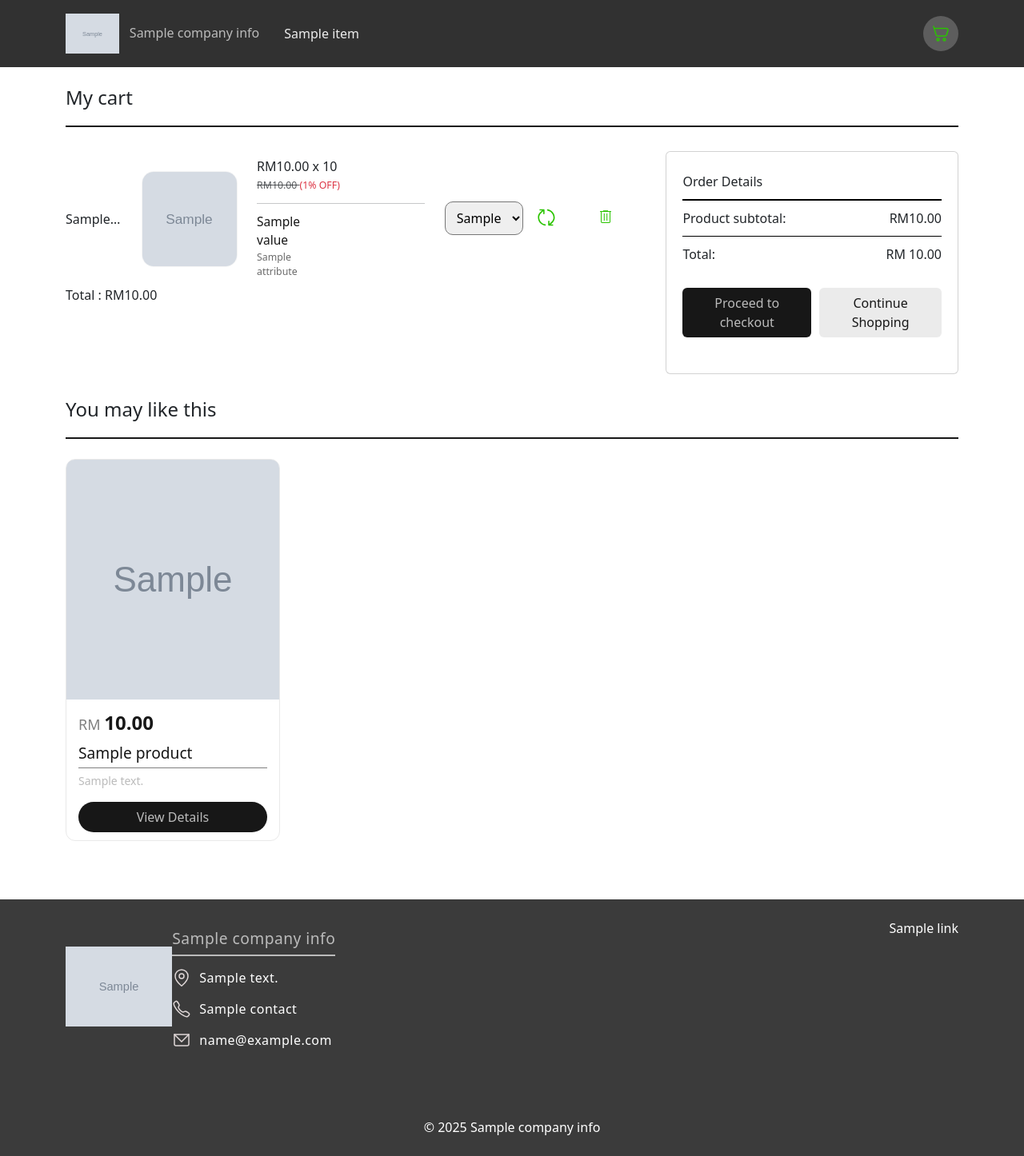
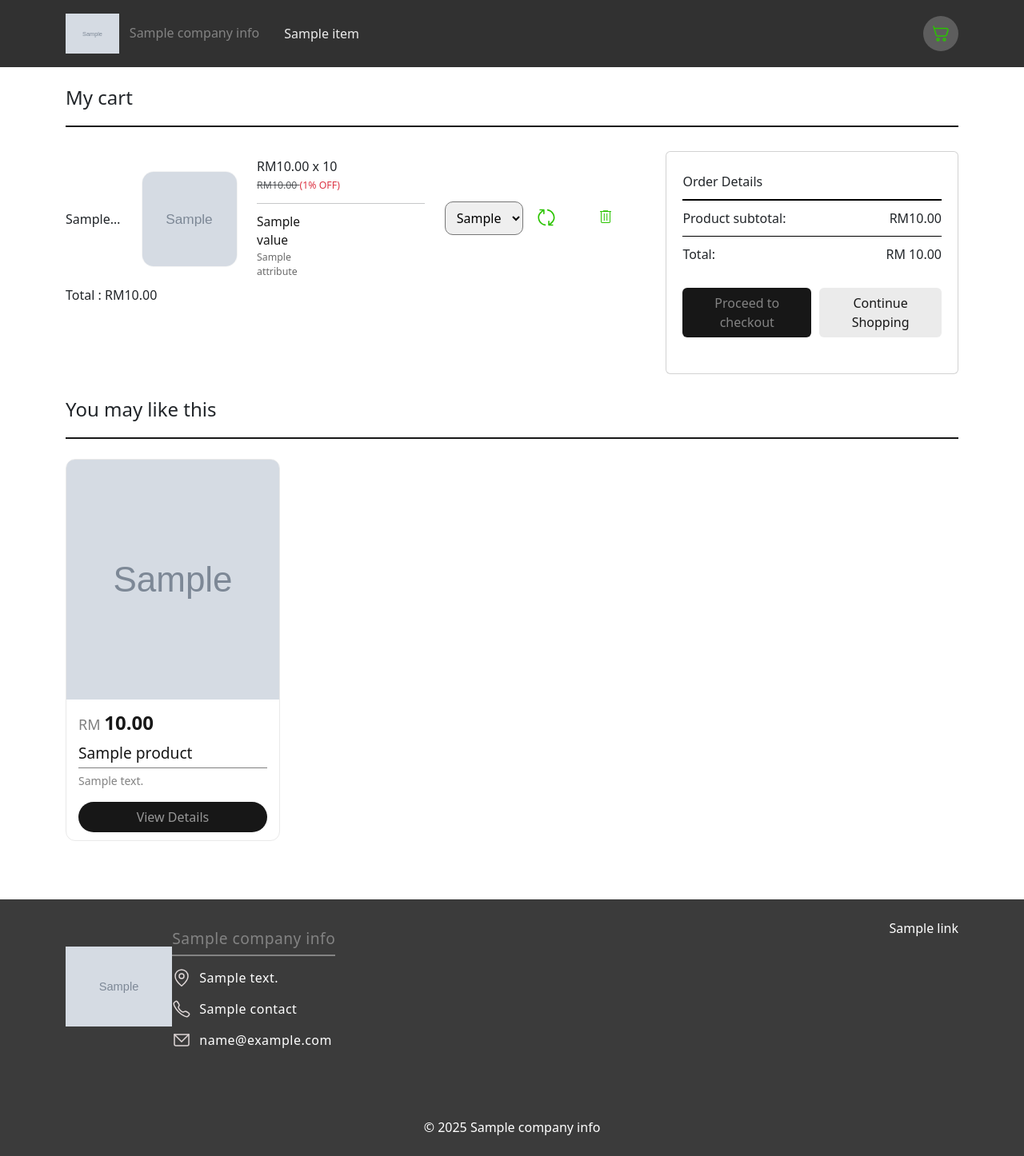
Before and after one commit to chuahbee/ModelVerse, a Django app: template shop/templates/shop/page/cart.html in a window 1280 px wide. Shown: the whole page at 80% size. Run offline with Django 4.2, Linux system fonts and the light colour scheme; the template is opened without the code that fills it: most values are stand-ins (such as "Sample title", 1, 10 or a date in 2020); some libraries are stand-ins or nearby versions.

Commit message:
first commit chuah

```diff
--- a/myshopmall/urls.py
+++ b/myshopmall/urls.py
@@ -26,7 +26,7 @@ urlpatterns = [
     path('grappelli/', include('grappelli.urls')),
     path('admin/filebrowser/', site.urls),
     path('admin/', admin.site.urls),
-    path('shop/', include('shop.urls'))
+    # path('shop/', include('shop.urls'))
 ]
 
 if settings.DEBUG:
--- a/shop/admin.py
+++ b/shop/admin.py
@@ -71,7 +71,8 @@ class AttributeValueFilter(admin.SimpleListFilter):
             return queryset.filter(product_attributes__value_id=self.value())
         return queryset
 
-AttributeValue
+    # AttributeValue
+
 class ProductAttributeInlineForm(forms.ModelForm):
     class Meta:
         model = ProductAttribute
--- a/shop/templates/admin/edit_inline/tabular_custom.html
+++ b/shop/templates/admin/edit_inline/tabular_custom.html
@@ -19,7 +19,7 @@
               {% for line in fieldset %}
                 {% for field in line %}
                   <td>
-                    {{ field.field }}  <!-- ✅ 正确渲染表单字段 -->
+                    {{ field.field }}
                   </td>
                 {% endfor %}
               {% endfor %}
--- a/static/css/style.css
+++ b/static/css/style.css
@@ -2,7 +2,7 @@
   --my-main-col: #171717;
   --my-grey-col: #605f5f;
   --my-midlight-col: #808080;
-  --my-light-col: #bbbbbb;
+  --my-light-col: #838383;
   --my-splight-col: #ededed;
   --acid-green-col: #33ffc2;
   --growth-green-col: #33ff66;
@@ -203,7 +203,7 @@ tr.empty-form {
 }
 .btn.col-black-btn {
   background: var(--my-main-col);
-  color: var(--my-light-col);
+  color: #979797;
   width: 100%;
   border-radius: 50px;
 }
```
Also changed, not shown: myshopmall/settings.py (+14 -6 lines), requirements.txt (added, +92 -0 lines), media/filer_public_thumbnails/filer_public/43/c2/43c257a3-401a-415e-9b76-16899542fbef/6cd6800475a9c6361f35db2feb622730.jpg__120x120_q85_crop_subsampling-2.jpg (added), media/filer_public_thumbnails/filer_public/43/c2/43c257a3-401a-415e-9b76-16899542fbef/6cd6800475a9c6361f35db2feb622730.jpg__240x240_q85_crop_subsampling-2.jpg (added), media/filer_public_thumbnails/filer_public/46/5a/465a7dca-6ed0-405e-9a15-749e32e88b80/o1cn01xvp8ol1zgdylkai4y_2215163543224.jpg__120x120_q85_crop_subsampling-2.jpg (added), media/filer_public_thumbnails/filer_public/46/5a/465a7dca-6ed0-405e-9a15-749e32e88b80/o1cn01xvp8ol1zgdylkai4y_2215163543224.jpg__240x240_q85_crop_subsampling-2.jpg (added), media/filer_public_thumbnails/filer_public/4e/2c/4e2ca6db-a17a-4fec-b6f1-a9245e3f58c4/1d616b6ca4f728ff9c0753ca085b77a0.jpg__120x120_q85_crop_subsampling-2.jpg (added), media/filer_public_thumbnails/filer_public/4e/2c/4e2ca6db-a17a-4fec-b6f1-a9245e3f58c4/1d616b6ca4f728ff9c0753ca085b77a0.jpg__240x240_q85_crop_subsampling-2.jpg (added), media/filer_public_thumbnails/filer_public/61/d2/61d202a8-06a7-4390-ae5b-817cf7003c0a/75048093336aa8ba492c6e996a6b7085.jpg__120x120_q85_crop_subsampling-2.jpg (added), media/filer_public_thumbnails/filer_public/61/d2/61d202a8-06a7-4390-ae5b-817cf7003c0a/75048093336aa8ba492c6e996a6b7085.jpg__240x240_q85_crop_subsampling-2.jpg (added), media/filer_public_thumbnails/filer_public/9f/bb/9fbbdc94-6e50-4b3f-a88b-10627f0ad571/chatgpt_image_jul_15_2025_06_01_42_pm.png__120x120_crop_subsampling-2.png (added), media/filer_public_thumbnails/filer_public/9f/bb/9fbbdc94-6e50-4b3f-a88b-10627f0ad571/chatgpt_image_jul_15_2025_06_01_42_pm.png__240x240_crop_subsampling-2.png (added), media/filer_public_thumbnails/filer_public/ad/1a/ad1a494b-7668-47a4-b27a-12b46720e52b/25ce1dee0aaed40fd92759d1786fa81e.jpg__120x120_q85_crop_subsampling-2.jpg (added), media/filer_public_thumbnails/filer_public/ad/1a/ad1a494b-7668-47a4-b27a-12b46720e52b/25ce1dee0aaed40fd92759d1786fa81e.jpg__240x240_q85_crop_subsampling-2.jpg (added).
